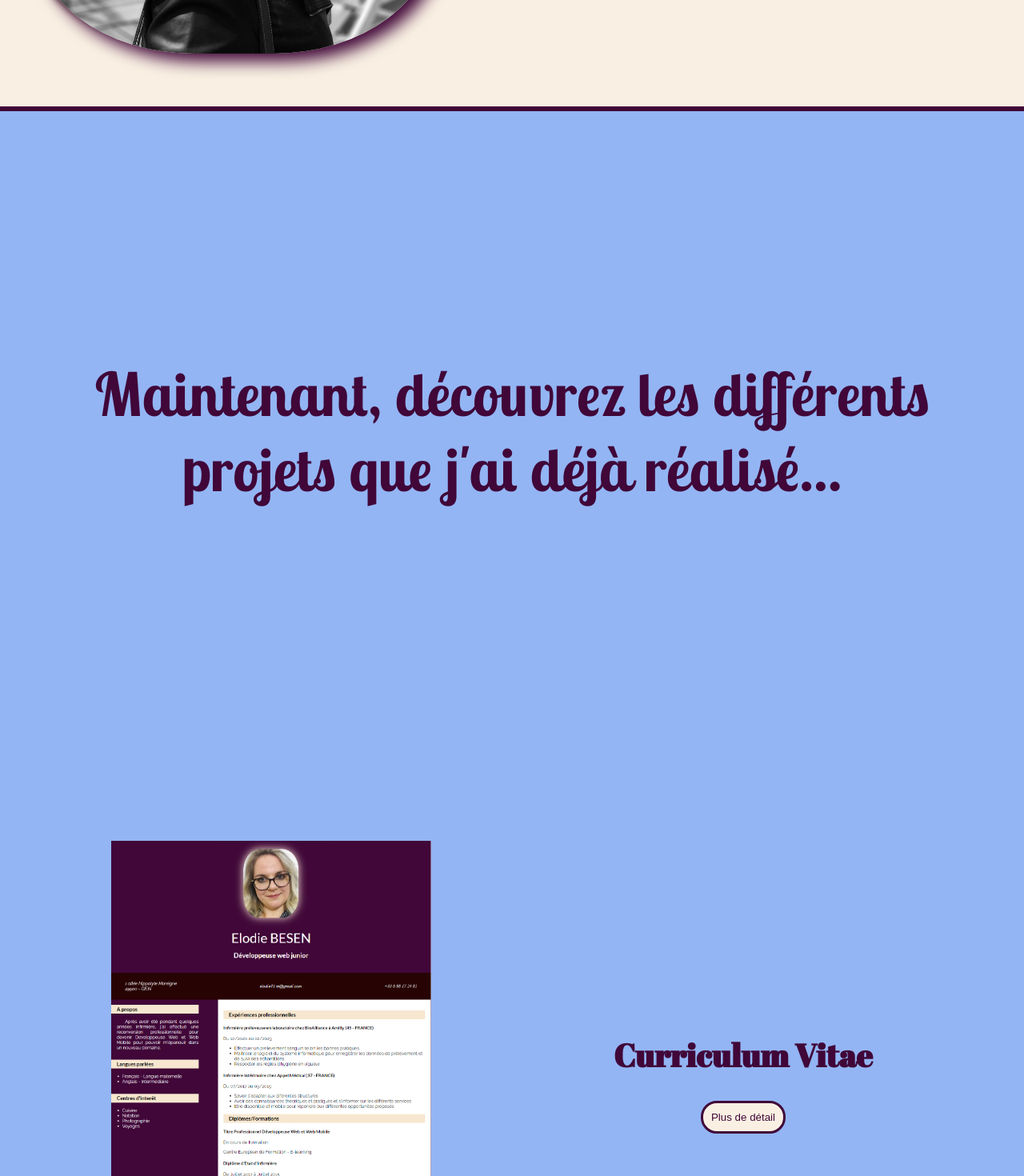
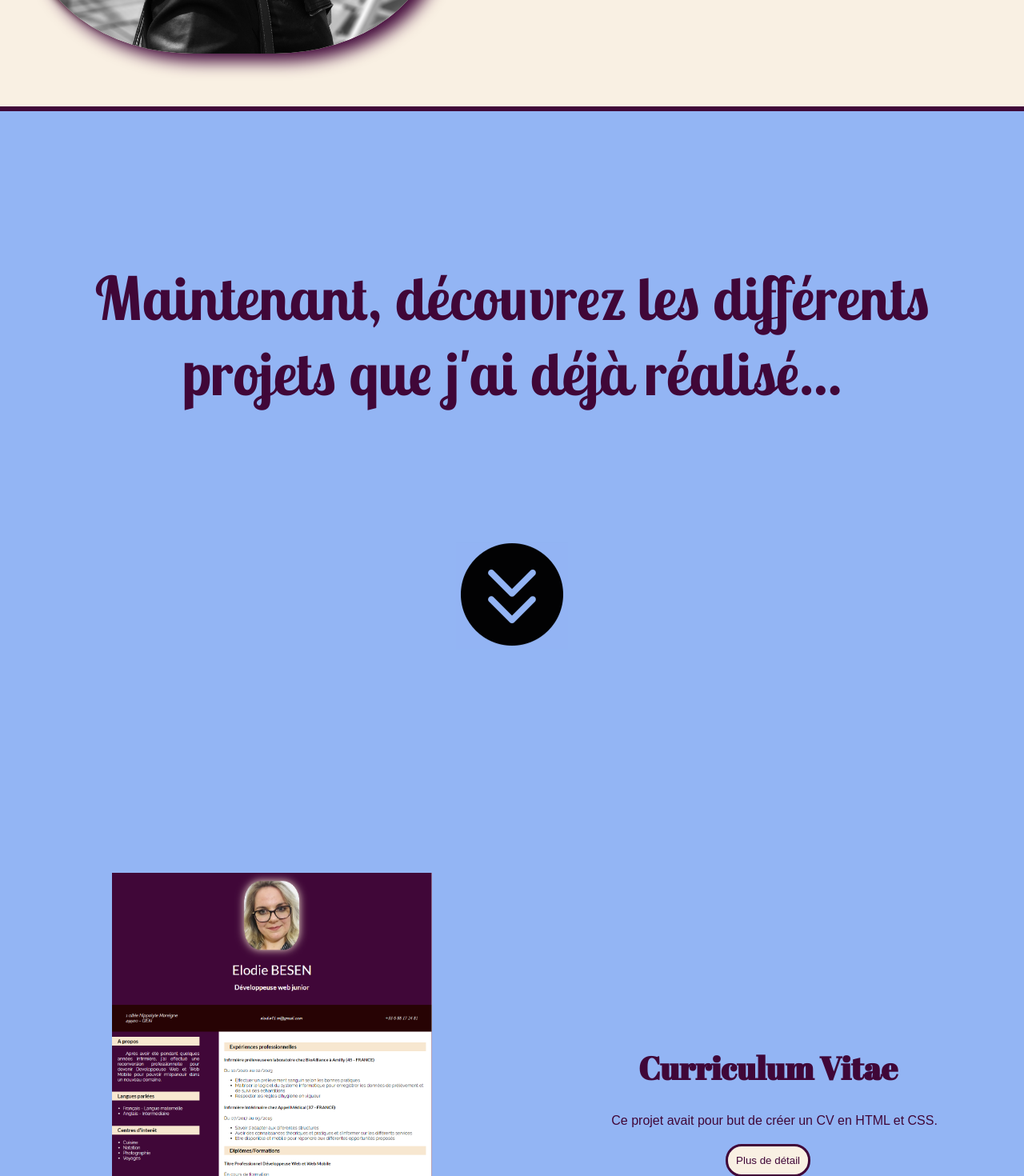
Before and after one commit to Bubolie/Portfolio, a Vue app in the folder Portfolio/: page / in a window 1280 px wide. Shown: the part 800-2270 px from the top of the page at 80% size. Built offline with nearby package versions, Linux system fonts and the light colour scheme; a web font is replaced by a local one.

Commit message:
ajout d'une description à chauqe projet et ajout de style au texte du modal

```diff
--- a/Portfolio/index.html
+++ b/Portfolio/index.html
@@ -9,7 +9,7 @@
     />
     <meta
       name="description"
-      content="Voici le Portfolio du développeur web et web mobile Elodie BESEN. Il présente les différents projets realisés"
+      content="Voici le Portfolio de la développeuse web et web mobile Elodie BESEN. Il présente son dossier professionnel avec les différents projets realisés jusqu'à présent"
     />
     <meta name="viewport" content="width=device-width, initial-scale=1.0" />
     <title>Portfolio Elodie</title>
--- a/Portfolio/src/assets/CSS/main.css
+++ b/Portfolio/src/assets/CSS/main.css
@@ -63,5 +63,6 @@ a:hover {
 }
 button:hover{
   cursor: pointer;
-  transition: 500ms ease-in-out;
+  transition: 400ms ease-in-out;
+  opacity: 70%;
 }
--- a/Portfolio/src/components/creation.vue
+++ b/Portfolio/src/components/creation.vue
@@ -1,19 +1,25 @@
 <template>
   <section id="project">
-    <div class="container">
+    <div class="container title">
       <h1
         data-aos="fade-down"
-        data-aos-easing="linear"
+        data-aos-easing="ease-in-out"
         data-aos-duration="3000"
         data-oas-anchor-placement="bottom-bottom"
       >
         Maintenant, découvrez les différents projets que j'ai déjà réalisé...
       </h1>
+      <div data-aos="fade-down" data-aos-delay="1000" data-aos-duration="2000">
+        <button @click="scrollToFirstProject" id="down">
+          <img src="../assets/image/arrow.png" alt="double flèche vers le bas" />
+        </button>
+      </div>
     </div>
     <section
       v-for="project in projects"
       :key="project.title"
       class="container creation"
+      id="firstProject"
     >
       <img
         class="creation__image"
@@ -32,6 +38,7 @@
         data-oas-anchor-placement="bottom-top"
       >
         <h2 class="creation__title">{{ project.title }}</h2>
+        <p class="creation__description">{{ project.description }}</p>
         <div id="button-modal">
           <button class="creation__moreDetail" @click="showModal(project)">
             Plus de détail
@@ -47,7 +54,7 @@
         :lang="activeModal ? activeModal.lang : ''"
         :logiciel="activeModal ? activeModal.logiciel : ''"
         :date="activeModal ? activeModal.date : ''"
-        :description="activeModal ? activeModal.description : ''"
+        :textLink="activeModal ? activeModal.textLink : ''"
         :link="activeModal ? activeModal.link : ''"
         @close="hideModal"
       />
@@ -62,35 +69,38 @@ import { ref } from "vue";
 const projects = [
   {
     title: "Curriculum Vitae",
+    description: "Ce projet avait pour but de créer un CV en HTML et CSS.",
     image: "./src/assets/image/imageCV.png",
     descriptionImage:
       "CV d'une femme developpeur web junior en violet et beige",
-    lang: "HTML et CSS",
+    lang: "HTML5 et CSS3",
     logiciel: "Virtual Studio Code",
     date: "30 mai 2023",
-    description: "Pour voir sur GitHub, cliquez ",
+    textLink: "Pour voir sur GitHub, cliquez ",
     link: "https://github.com/Bubolie/Curriculum-Vitae.git",
   },
   {
     title: "Cahier des Charges",
+    description: "Ce projet avait pour but de créer d'un cahier des charge d'une entrprise fictive La Socketterie.",
     image: "./src/assets/image/imageCDC.png",
     descriptionImage:
       "Page de couverture d'un cahier des charges pour la Socketterie en rose et noire",
     lang: "Word",
     logiciel: "Word",
     date: "11 juin 2023",
-    description: "Pour voir un extrait du PDF, cliquez ",
+    textLink: "Pour voir un extrait du PDF, cliquez ",
     link: "/src/assets/Documents/CDC-socketterie-extrait.pdf",
   },
   {
     title: "Espace de commentaires",
+    description: "Ce projet avait pour but de créer un espace dynamique d'ajout de commentaire.",
     image: "./src/assets/image/imageEspaceCom.png",
     descriptionImage:
       "Image avec 3 faux commentaires et un formulaire pour ajouter des commentaires",
-    lang: "HTML, CSS et JavaScript",
+    lang: "HTML5, CSS3 et JavaScript",
     logiciel: "Virtual Studio Code",
     date: "30 juin 2023",
-    description: "Pour voir sur GitHub, cliquez ",
+    textLink: "Pour voir sur GitHub, cliquez ",
     link: "https://github.com/Bubolie/espaceDeCommentaire.git",
   },
   // d'autres porjets peuvent être ajouter ici
@@ -113,14 +123,25 @@ export default {
       activeModal.value = null;
     }
 
+    function scrollToFirstProject () {
+      const firstProject = document.getElementById("firstProject")
+      if (firstProject) {
+        firstProject.scrollIntoView({
+        behavior: "smooth"
+      })
+      }
+    }
+
     return {
       activeModal,
       showModal,
       hideModal,
       projects,
+      scrollToFirstProject,
     };
   },
 };
+
 </script>
 
 <style scoped>
@@ -136,7 +157,7 @@ export default {
   align-items: center;
   justify-content: space-around;
   height: 100vh;
-  padding: 50px;
+  margin: 20px;
 }
 
 .creation__info {
@@ -147,10 +168,16 @@ export default {
 .creation__title {
   margin: 30px;
 }
+
+.creation__description {
+  text-align: center;
+  margin: 10px;
+}
 .creation__image {
   position: relative;
   min-width: 200px;
   max-width: 400px;
+  margin: 5%;
 }
 
 .creation__image:hover {
@@ -160,6 +187,7 @@ export default {
 .creation__moreDetail {
   border-radius: 20px;
   border: solid 3px;
+  margin: 10px;
   padding: 10px;
   cursor: pointer;
   background-color: #f9f0e3;
@@ -179,4 +207,18 @@ export default {
 .modal-leave-to- {
   opacity: 0;
 }
+
+.title {
+  display: flex;
+  flex-direction: column;
+  align-items: center;
+  justify-content: space-evenly;
+}
+#down {
+  background-color: #93b5f4;
+  border: none;
+}
+#down:hover {
+  border: dashed 1px;
+}
 </style>
--- a/Portfolio/src/components/footerComp.vue
+++ b/Portfolio/src/components/footerComp.vue
@@ -21,7 +21,7 @@
       <small
         >Copyright 2023 <br />
         Dernière mise à jour
-        <time datetime="2023-07-13">13 juillet 2023</time></small
+        <time datetime="2023-07-13">14 août 2023</time></small
       >
     </div>
   </footer>
--- a/Portfolio/src/components/headerComp.vue
+++ b/Portfolio/src/components/headerComp.vue
@@ -78,5 +78,6 @@ header {
 .menu__logo:hover {
   width: 250px;
   transition: 1500ms ease-in-out;
+  z-index: 2;
 }
 </style>
--- a/Portfolio/src/components/mainComp.vue
+++ b/Portfolio/src/components/mainComp.vue
@@ -3,7 +3,7 @@
 <template>
   <section id="main">
     <h1 class="title" data-aos="zoom-in" data-aos-duration="2000" data-oas-easing="ease-in-out">Bienvenue sur mon Portfolio</h1>
-    <h2 class="subtitle" data-aos="fade-down" data-aos-delay="2000" data-aos-duration="1000">
+    <h2 class="subtitle" data-aos="fade-down" data-aos-delay="1000" data-aos-duration="1000">
       Je me présente : <br>
       Je m'appelle Elodie BESEN, j'ai 30 ans et je suis Développeuse web et web mobile.
     </h2>
@@ -12,11 +12,11 @@
         alt="Photo en noir et blanc d'une femme blonde avec lunette de soleil dans un port"
         class="profil__photo"
         src="../assets/image/photo.png"
-        data-aos="zoom-in-right"
-        data-aos-delay="3000"
+        data-aos="zoom-in"
+        data-aos-delay="1400"
         data-aos-duration="2500"
       />
-      <div class="profil__text" data-aos="zoom-in-left" data-aos-delay="3000" data-aos-duration="2500">
+      <div class="profil__text" data-aos="zoom-in-left" data-aos-delay="1700" data-aos-duration="2500">
         <p class="profil__para">
           Après avoir pris soin des autres au travers du métier d’infirmière,
           aujourd’hui j’ai changé de carrière pour m’épanouir dans une nouvelle
--- a/Portfolio/src/components/modal.vue
+++ b/Portfolio/src/components/modal.vue
@@ -4,10 +4,20 @@
       <button class="modal__button" @click="closeModal">X</button>
       <div class="modal__container">
         <h3 class="modal__title">{{ title }}</h3>
-          <p class="modal__body">Langages utilisés : {{ lang }}</p>
-          <p class="modal__body">Date de création : {{ date }}</p>
-          <p class="modal__body">Logiciel utilisé : {{ logiciel }}</p>
-          <p class="modal__body">{{description}} <a :href="link" target="_blank">ici</a> </p>
+        <p class="modal__body">
+          <span class="modal__body__item">Langages utilisés</span> : {{ lang }}
+        </p>
+        <p class="modal__body">
+          <span class="modal__body__item">Date de création</span> : {{ date }}
+        </p>
+        <p class="modal__body">
+          <span class="modal__body__item">Logiciel utilisé</span> :
+          {{ logiciel }}
+        </p>
+        <p class="modal__body">
+          <span class="modal__body__item__active">{{ textLink }}</span>
+          <a :href="link" target="_blank">ici</a>
+        </p>
       </div>
     </div>
   </div>
@@ -21,7 +31,7 @@ export default {
     lang: String,
     logiciel: String,
     date: String,
-    description: String,
+    textLink: String,
     link: String,
   },
   methods: {
@@ -69,6 +79,12 @@ export default {
   margin: 20px 0;
 }
 
+.modal__body__item {
+  text-decoration: underline;
+  font-weight: bold;
+
+}
+
 .modal__button {
   float: right;
   padding: 7px;
@@ -77,5 +93,4 @@ export default {
   border: solid 4px #93b5f4;
   border-radius: 40%;
 }
-
 </style>
--- a/Portfolio/src/main.js
+++ b/Portfolio/src/main.js
@@ -3,7 +3,9 @@ import "./assets/CSS/main.css";
 import { createApp } from "vue";
 import App from "./App.vue";
 import router from "./router";
-import AOS from "aos";
+
+
+import AOS from "aos"; // Librairie pour les animations
 import "aos/dist/aos.css";
 
 
```
Also changed, not shown: Portfolio/src/assets/image/arrow.png (added). Lines whose indentation alone changed are shown as unchanged.
